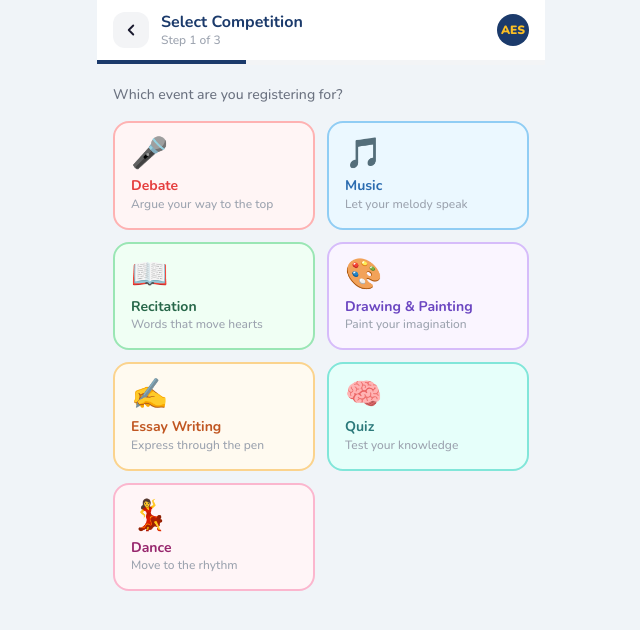
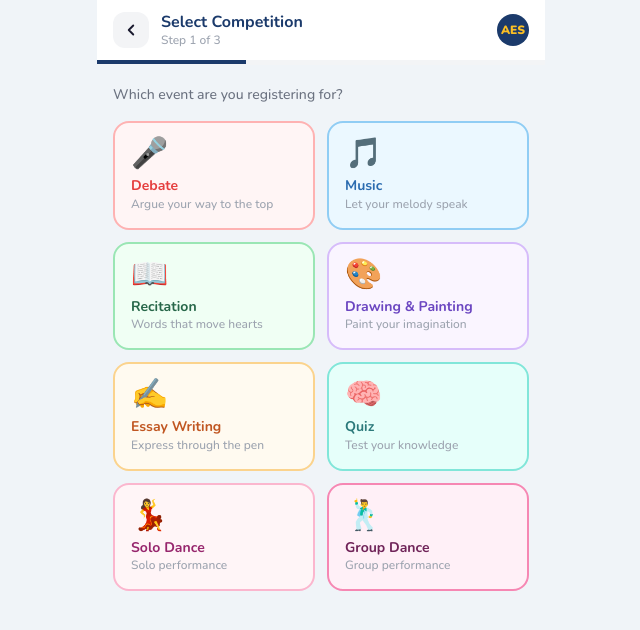
Before and after one commit to arnav825/aes-registration-app, a React (Vite) app: page /category in a window 1280 px wide. Shown: the top 630 px of the page, without its empty margins (319-959 px from the left). Built offline with nearby package versions, Linux system fonts and the light colour scheme; no server answers; the HTML template or start-up script is replaced by a standard one.

Commit message:
Added Solo and Group Dance categories

```diff
--- a/src/data/competitions.js
+++ b/src/data/competitions.js
@@ -60,14 +60,24 @@ export const CATEGORIES = [
     description: 'Test your knowledge',
   },
   {
-    id: 'dance',
-    name: 'Dance',
-    code: 'DNC',
+    id: 'solo_dance',
+    name: 'Solo Dance',
+    code: 'SLD',
     icon: '💃',
     color: '#97266D',
     bg: '#FFF5F7',
     border: '#FBB6CE',
-    description: 'Move to the rhythm',
+    description: 'Solo performance',
+  },
+  {
+    id: 'group_dance',
+    name: 'Group Dance',
+    code: 'GRD',
+    icon: '🕺',
+    color: '#702459',
+    bg: '#FFF0F7',
+    border: '#F687B3',
+    description: 'Group performance',
   },
 ];
 
@@ -102,7 +112,12 @@ export const LEVELS = {
     { id: 'l1', name: 'Level 1', classes: 'Classes VI – VIII' },
     { id: 'l2', name: 'Level 2', classes: 'Classes IX – XII' },
   ],
-  dance: [
+  solo_dance: [
+    { id: 'l1', name: 'Level 1', classes: 'Classes III – V' },
+    { id: 'l2', name: 'Level 2', classes: 'Classes VI – VIII' },
+    { id: 'l3', name: 'Level 3', classes: 'Classes IX – XII' },
+  ],
+  group_dance: [
     { id: 'l1', name: 'Level 1', classes: 'Classes III – V' },
     { id: 'l2', name: 'Level 2', classes: 'Classes VI – VIII' },
     { id: 'l3', name: 'Level 3', classes: 'Classes IX – XII' },
```
